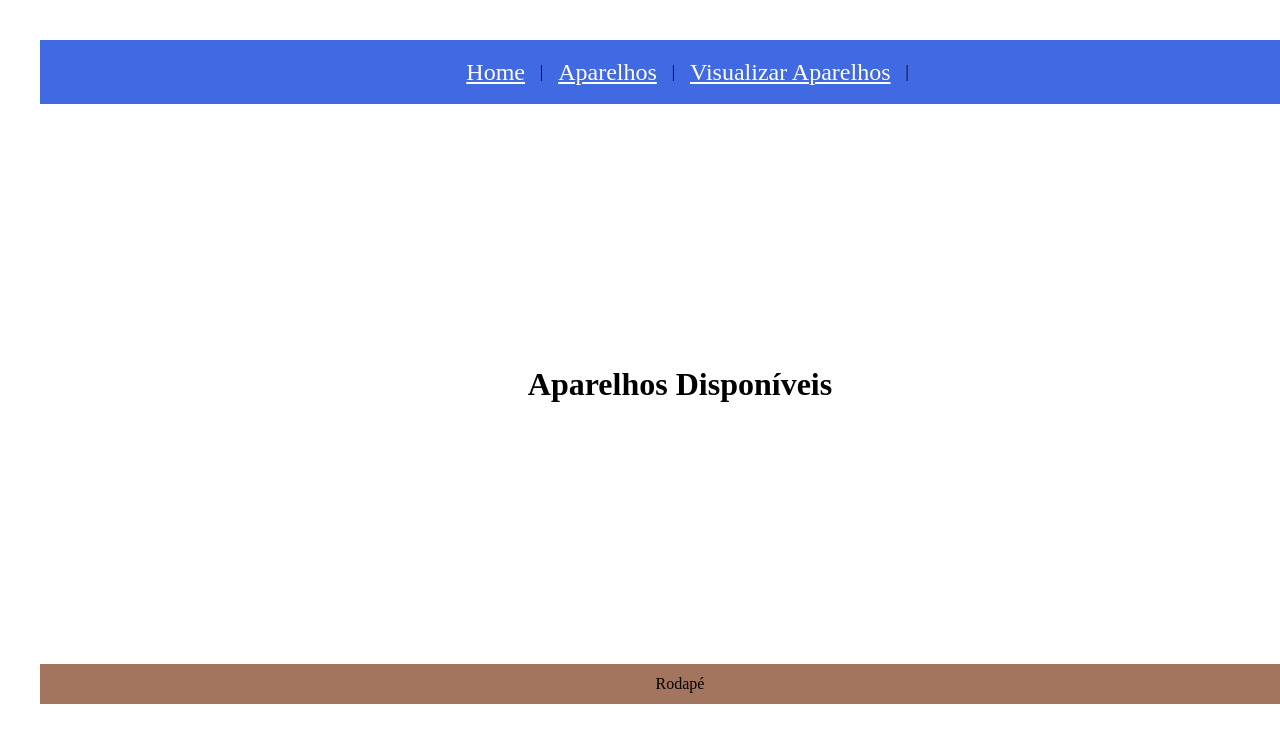
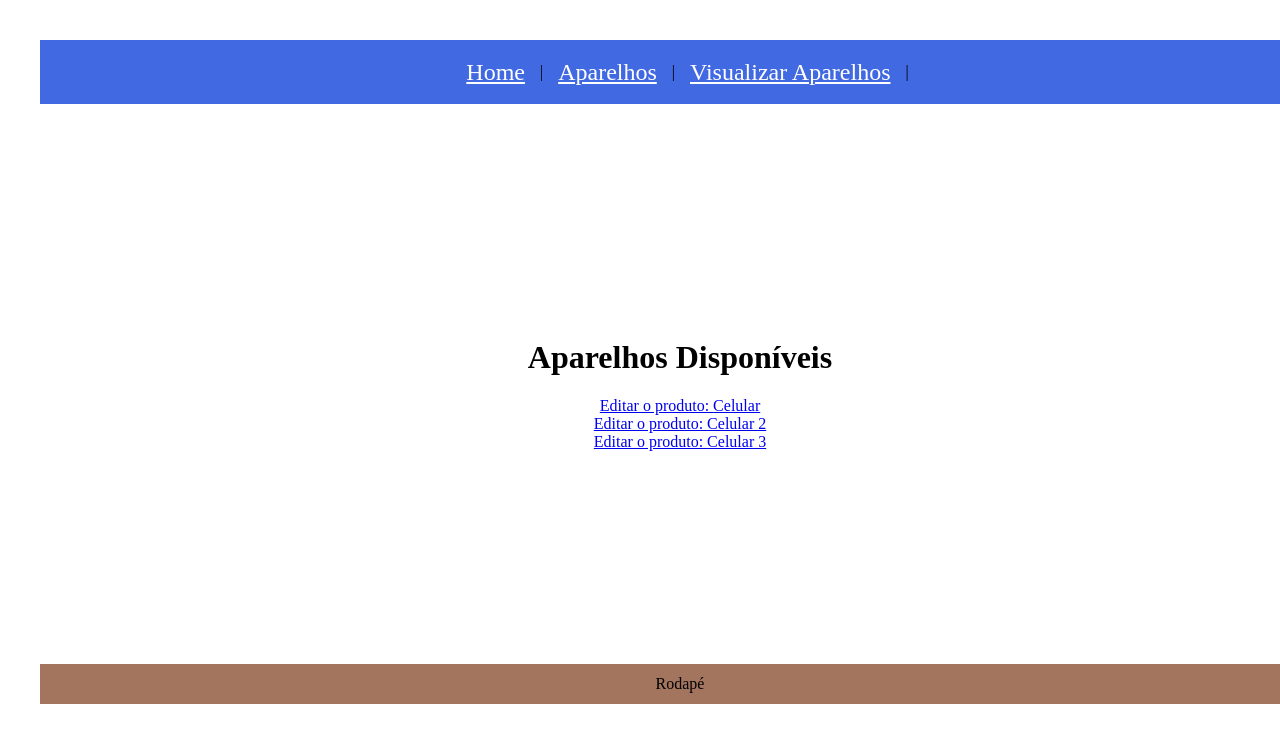
Before and after one commit to LeonardoCamargo77/exercicios-react, a React (Vite) app: page /Aparelhos in a window 1280 px wide. Shown: the top 742 px of the page. Built offline with nearby package versions, Linux system fonts and the light colour scheme.

Commit message:
Tentativa 2

```diff
--- a/src/components/EditarProduto.jsx
+++ b/src/components/EditarProduto.jsx
@@ -1,9 +1,10 @@
 import { useParams, useNavigate } from "react-router-dom"
-import { ListaProdutos } from "./components/listaProdutos"
+import { listaProdutos } from "../../components/listaProdutos"
+
 
 export default function EditarProduto(){
 
-    const lista = ListaProdutos
+    const lista = listaProdutos
     const navegacao = useNavigate()
     const {id} = useParams()
 
--- a/src/components/ListaProdutos.js
+++ b/src/components/ListaProdutos.js
@@ -1,4 +1,4 @@
-export const visualizarProdutos = [
+export const listaProdutos = [
     {
         id: 1,
         nome: 'Celular',
--- a/src/main.jsx
+++ b/src/main.jsx
@@ -2,7 +2,7 @@ import React from 'react'
 import ReactDOM from 'react-dom/client'
 import App from './App.jsx'
 
-import { createBrowserRouter, RouterProvider } from 'react-router-dom';
+import { createBrowserRouter, RouterProvider, Navigate } from 'react-router-dom';
 import Home from './routes/Home/index.jsx';
 import Aparelhos from './routes/Aparelhos/index.jsx';
 import VisualizarAparelho from './routes/VisualizarAparelho/index.jsx';
@@ -23,6 +23,10 @@ const router = createBrowserRouter([
       {path: '/VisualizarAparelhos' ,
       element: <VisualizarAparelho/>
 
+      },
+      {
+        path: '/antiga',
+        element: <Navigate to="/"/>
       }
     ]
   }
--- a/src/routes/Aparelhos/index.jsx
+++ b/src/routes/Aparelhos/index.jsx
@@ -1,9 +1,17 @@
-
+import { Link } from "react-router-dom"
+import { listaProdutos } from "../../components/ListaProdutos"
 export default function Aparelhos(){
 
     return(
         <main>
             <h1>Aparelhos Disponíveis</h1>
+            {listaProdutos.map(prod => (
+                <div key={prod.id}>
+                    <Link to={`/produtos/editar/${prod.id}`}>
+                        Editar o produto: {prod.nome}
+                    </Link>
+                </div>
+            ))}
         </main>
 
     )
```
